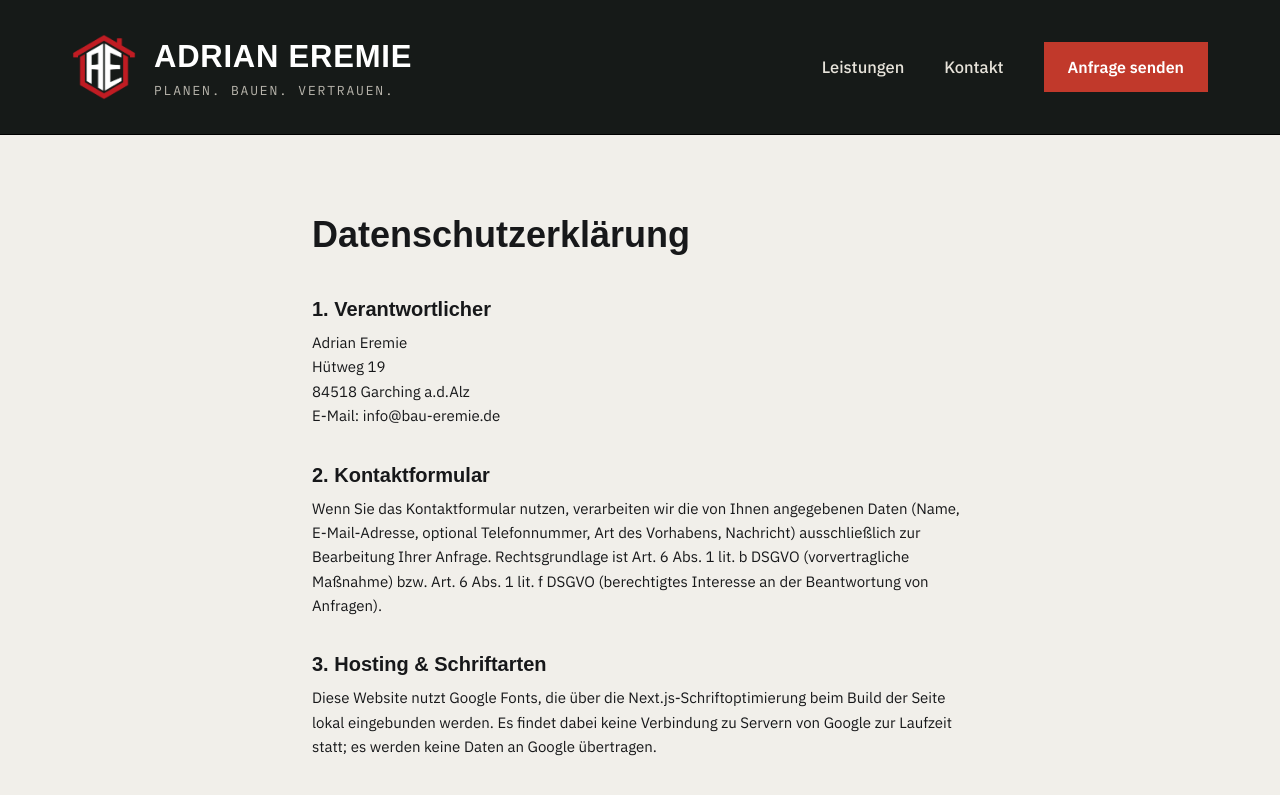
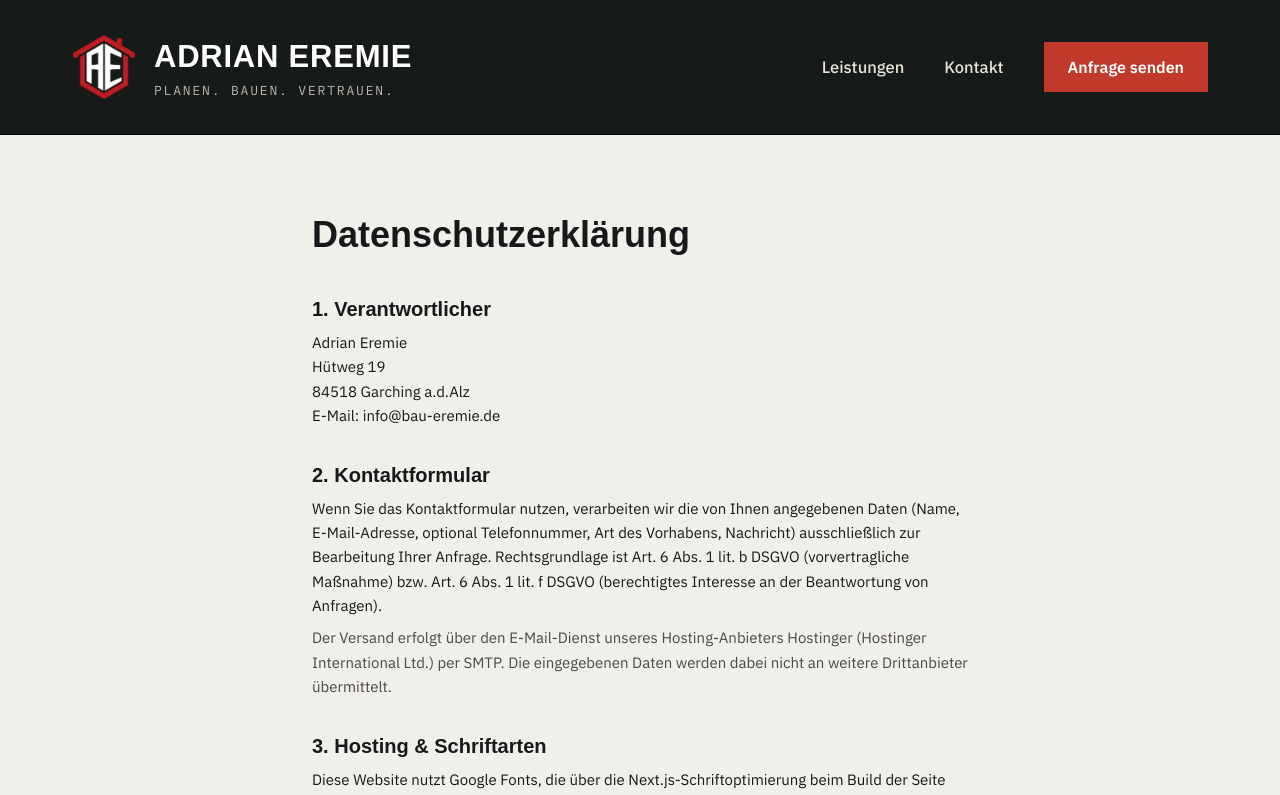
Before and after one commit to goaji/bau-eremie, a Next.js app: page /datenschutz in a window 1280 px wide. Shown: the top 795 px of the page. Built offline with nearby package versions, Linux system fonts and the light colour scheme; a web font is replaced by a local one.

Commit message:
Datenschutz adjustment

```diff
--- a/src/components/Datenschutz.tsx
+++ b/src/components/Datenschutz.tsx
@@ -27,12 +27,16 @@
               2. Kontaktformular
             </h2>
             <p className="text-[15px] leading-relaxed mb-2">
-              Wenn Sie das Kontaktformular nutzen, verarbeiten wir die von Ihnen
-              angegebenen Daten (Name, E-Mail-Adresse, optional Telefonnummer,
-              Art des Vorhabens, Nachricht) ausschließlich zur Bearbeitung Ihrer
-              Anfrage. Rechtsgrundlage ist Art. 6 Abs. 1 lit. b DSGVO
-              (vorvertragliche Maßnahme) bzw. Art. 6 Abs. 1 lit. f DSGVO
-              (berechtigtes Interesse an der Beantwortung von Anfragen).
+              Wenn Sie das Kontaktformular nutzen, verarbeiten wir die von Ihnen angegebenen Daten
+              (Name, E-Mail-Adresse, optional Telefonnummer, Art des Vorhabens, Nachricht)
+              ausschließlich zur Bearbeitung Ihrer Anfrage. Rechtsgrundlage ist Art. 6 Abs. 1 lit. b
+              DSGVO (vorvertragliche Maßnahme) bzw. Art. 6 Abs. 1 lit. f DSGVO (berechtigtes
+              Interesse an der Beantwortung von Anfragen).
+            </p>
+            <p className="text-[15px] leading-relaxed text-[#4B4943]">
+              Der Versand erfolgt über den E-Mail-Dienst unseres Hosting-Anbieters Hostinger
+              (Hostinger International Ltd.) per SMTP. Die eingegebenen Daten werden dabei nicht an
+              weitere Drittanbieter übermittelt.
             </p>
           </section>
 
```
